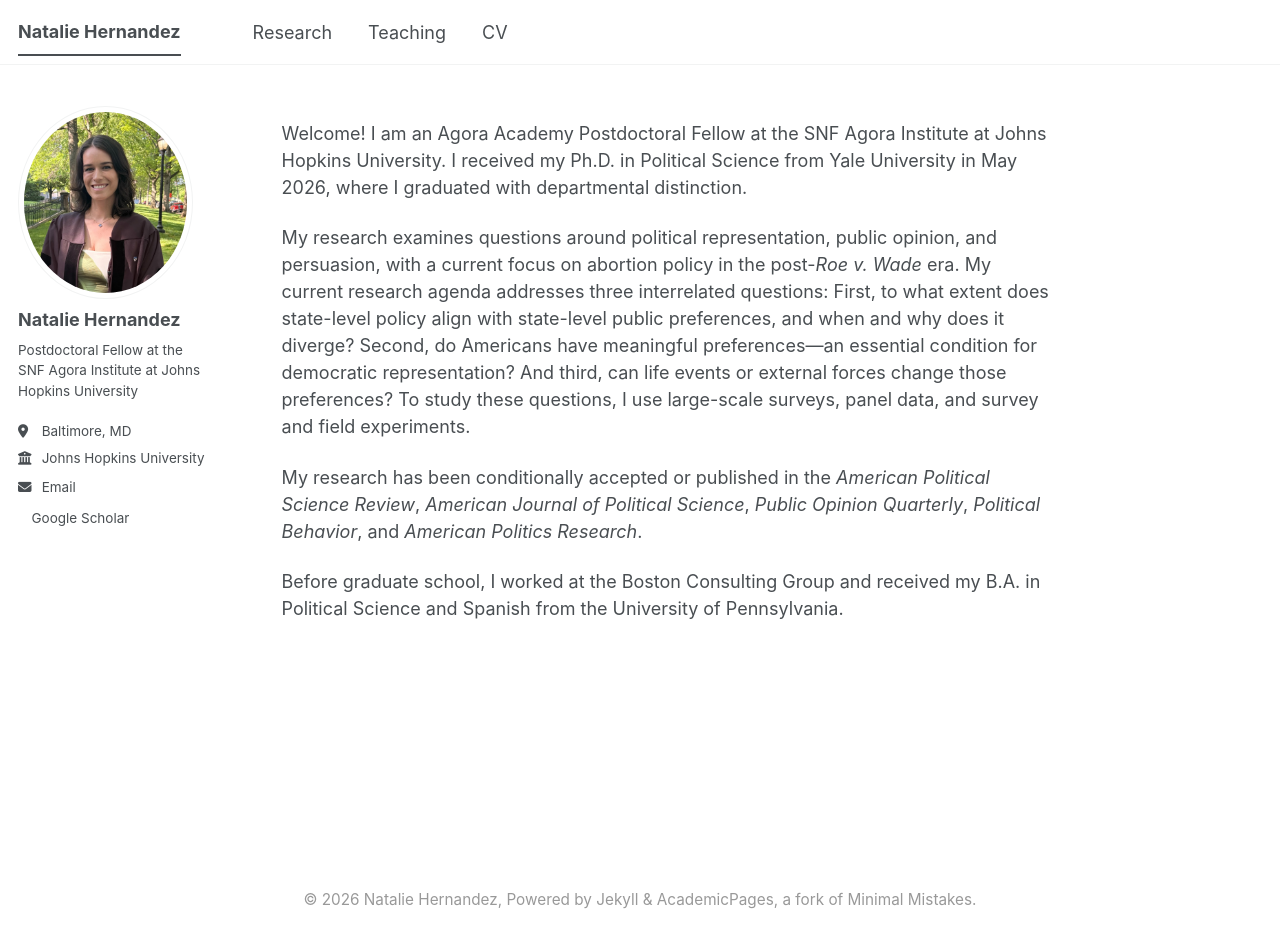
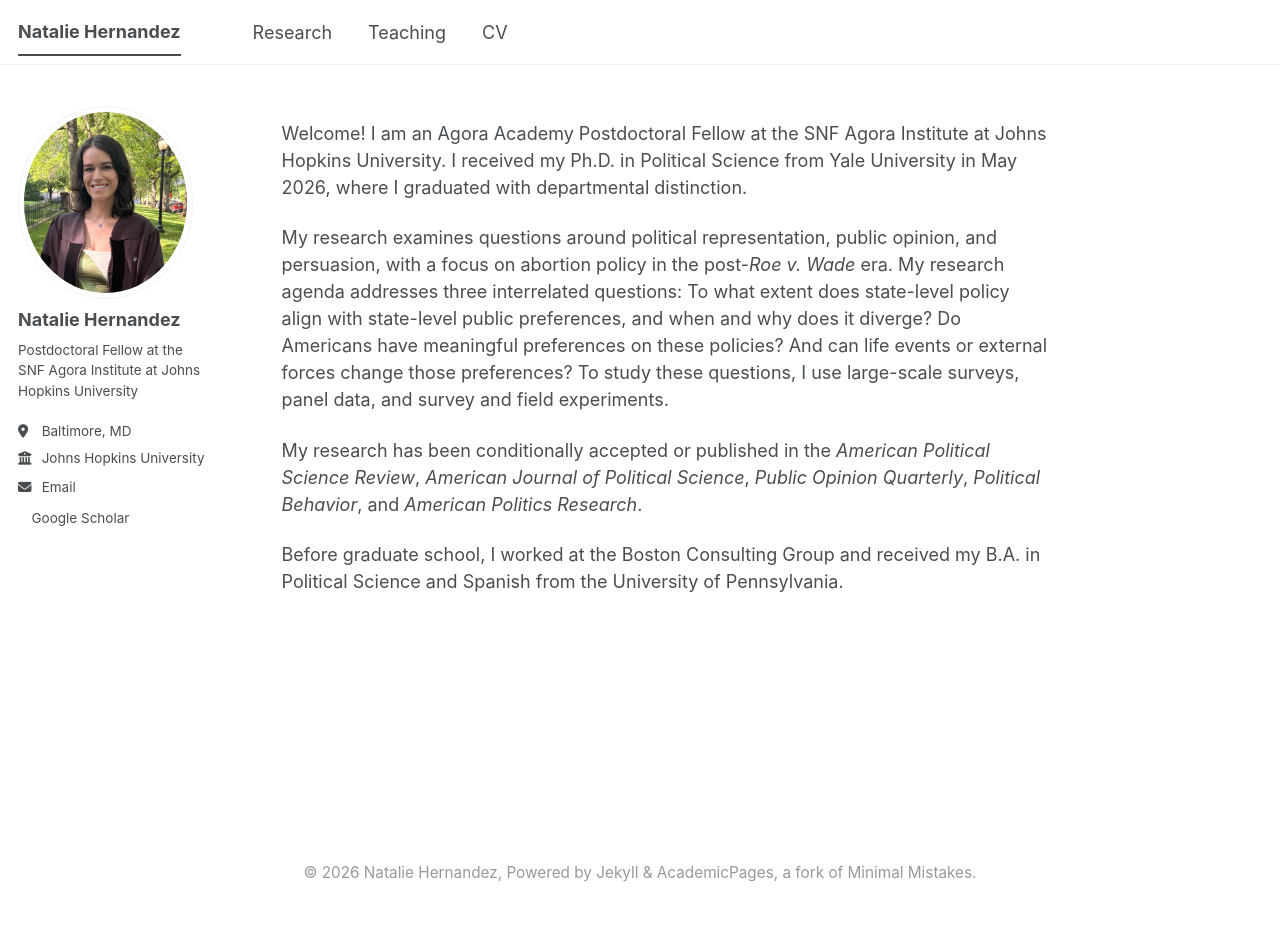
Before and after one commit to nataliehdez11/nataliehdez11.github.io, a Jekyll site: the page built from _pages/about.md, in a window 1280 px wide and 966 px high. Shown: the top 948 px of the window. Built offline with Jekyll 4.4.1, drawn with Linux system fonts in a browser that asks for light colours; a style sheet for code colours, icons or effects is not loaded.

Commit message:
Update about.md

```diff
--- a/_pages/about.md
+++ b/_pages/about.md
@@ -9,7 +9,7 @@ redirect_from:
 
 Welcome! I am an Agora Academy Postdoctoral Fellow at the SNF Agora Institute at Johns Hopkins University. I received my Ph.D. in Political Science from Yale University in May 2026, where I graduated with departmental distinction.
 
-My research examines questions around political representation, public opinion, and persuasion, with a current focus on abortion policy in the post-*Roe v. Wade* era. My current research agenda addresses three interrelated questions: First, to what extent does state-level policy align with state-level public preferences, and when and why does it diverge? Second, do Americans have meaningful preferences—an essential condition for democratic representation? And third, can life events or external forces change those preferences? To study these questions, I use large-scale surveys, panel data, and survey and field experiments.
+My research examines questions around political representation, public opinion, and persuasion, with a focus on abortion policy in the post-*Roe v. Wade* era. My research agenda addresses three interrelated questions: To what extent does state-level policy align with state-level public preferences, and when and why does it diverge? Do Americans have meaningful preferences on these policies? And can life events or external forces change those preferences? To study these questions, I use large-scale surveys, panel data, and survey and field experiments.
 
 My research has been conditionally accepted or published in the *American Political Science Review*, *American Journal of Political Science*, *Public Opinion Quarterly*, *Political Behavior*, and *American Politics Research*.
 
```
